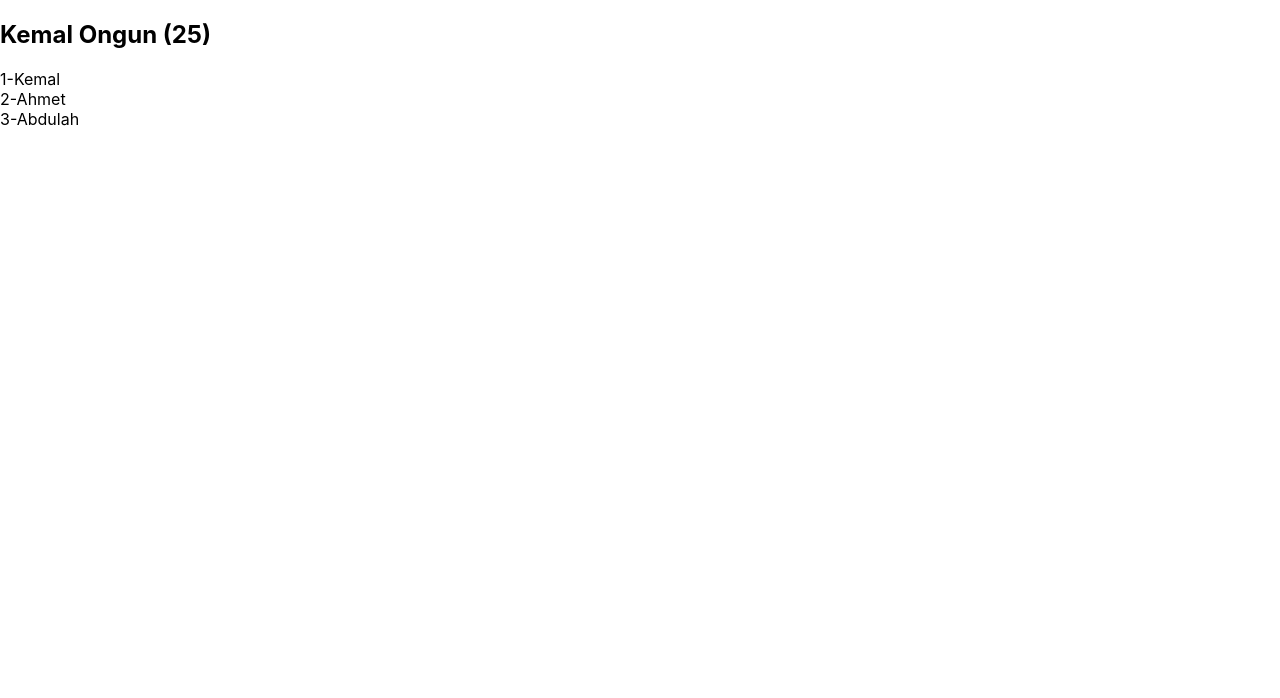
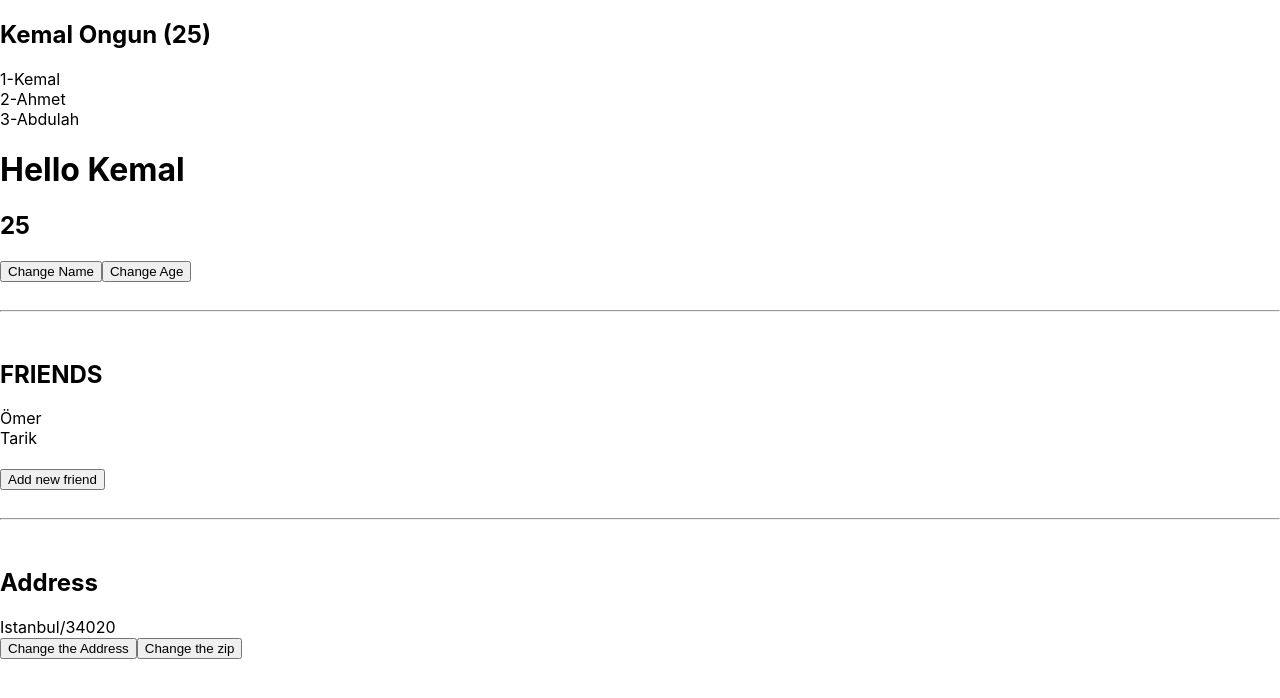
Before and after one commit to kemalongunn/hello-react, a React (Create React App) app: page / in a window 1280 px wide. Shown: the top 698 px of the page. Built offline with nearby package versions, Linux system fonts and the light colour scheme.

Commit message:
string,number,array,object states

```diff
--- a/src/App.js
+++ b/src/App.js
@@ -1,5 +1,6 @@
 import React from "react";
 import User from "./Props/User";
+import ChangeNameAge from "./States/ChangeNameAge";
 function App() {
   const name = "Kemal";
   const surname = "Ongun";
@@ -21,9 +22,13 @@ function App() {
   ];
   return (
     <>
+
       <User name={name} surname={surname} age={age} isLoggedIn={isLoggedIn}
       friends={friends}
       />
+
+      <ChangeNameAge/>
+
     </>
   );
 }
--- /dev/null
+++ b/src/States/ChangeNameAge.js
@@ -0,0 +1,44 @@
+import React, { useState } from "react";
+
+function ChangeNameAge() {
+  const [name, setName] = useState("Kemal");
+  const [age, setAge] = useState(25);
+  const [friends,setFriends] = useState(["Ömer","Tarik"]);
+  const [address,setAddress] = useState({title:"Istanbul",zip:34020});
+  return (
+    <div>
+
+      <h1> Hello {name} </h1>
+      <h2> {age} </h2>
+
+      <div>
+        <button onClick={(() => setName("Ahmet"))}>Change Name</button>
+        <button onClick={(() => setAge(21))}>Change Age</button>
+      </div>
+      <br/>
+      <hr/>
+      <br/>
+      <div>
+        <h2>FRIENDS</h2>
+        {
+          friends.map((friend,index) => (
+            <div key={index}> {friend} </div>
+          ))
+        }
+        <br/>
+        <button onClick={(() => setFriends([...friends,"Furkan"]))}>Add new friend</button>
+      </div>
+      <br/>
+      <div>
+        <hr/>
+        <br/>
+        <h2>Address</h2>
+        <div> {address.title}/{address.zip} </div>
+        <button onClick={() => setAddress({...address,title:"Ankara"})}>Change the Address</button>
+        <button onClick={() => setAddress({...address,zip:12345})}>Change the zip </button>
+      </div>
+    </div>
+  );
+}
+
+export default ChangeNameAge;
```
